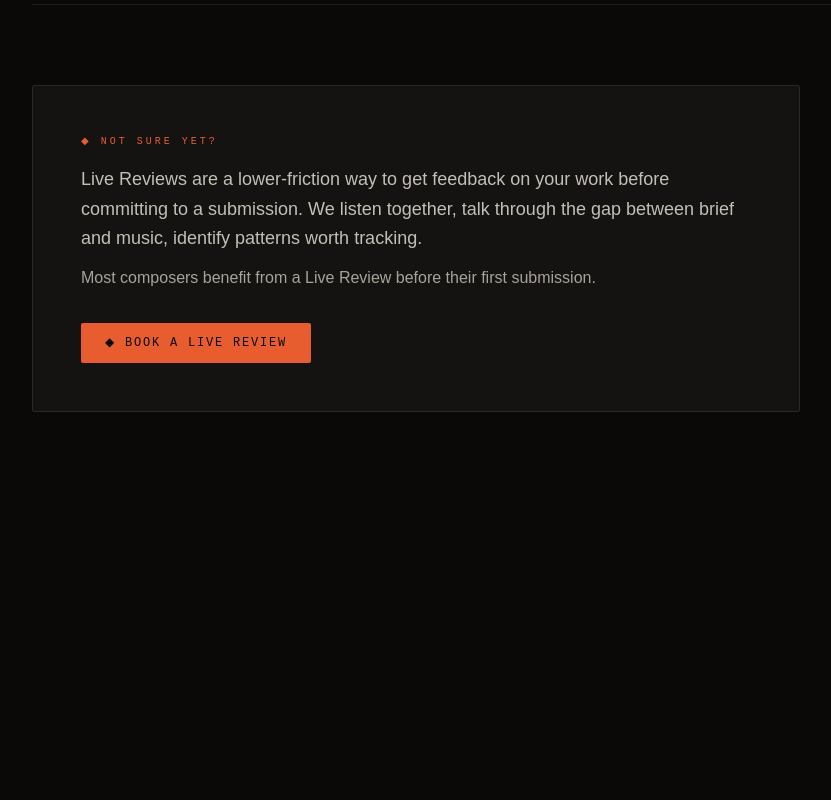
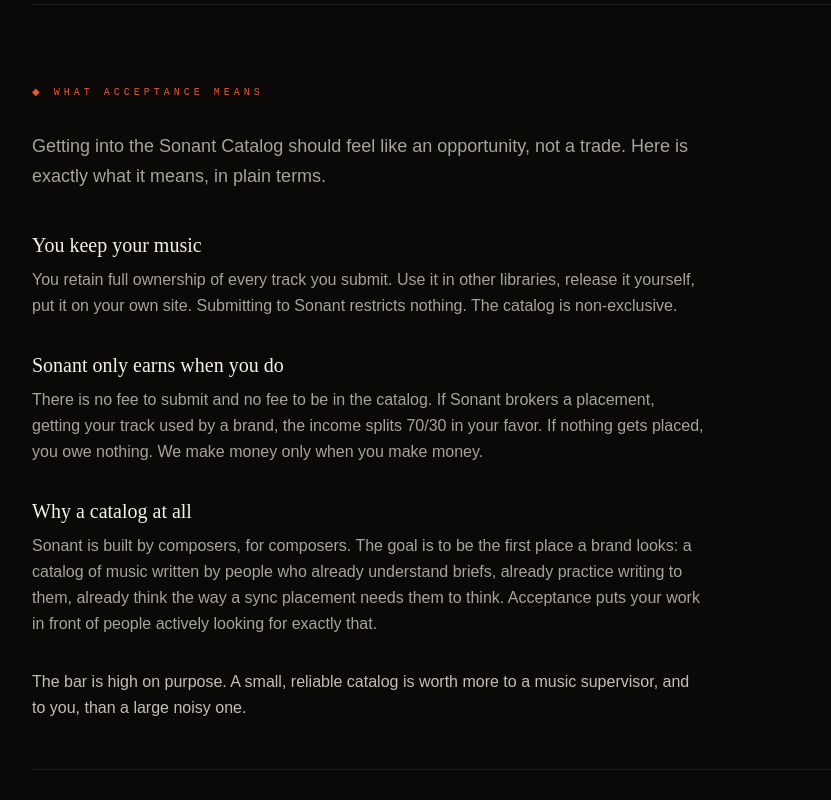
Before and after one commit to lukedespain/sonant, a Next.js app: page /submissions in a window 1280 px wide. Shown: the part 1500-2300 px from the top of the page, without its empty margins (8-839 px from the left). Before the commit the page ends 1960 px from the top, so only its background shows below. Built offline with nearby package versions, Linux system fonts and the light colour scheme; no server answers.

Commit message:
v3: catalog terms copy on submissions page and submit modal

```diff
--- a/app/submissions/page.tsx
+++ b/app/submissions/page.tsx
@@ -95,6 +95,60 @@
 
         <div className="border-t border-[#1F1D1A] mb-20" />
 
+        {/* WHAT ACCEPTANCE MEANS */}
+        <div className="text-[10px] tracking-[0.4em] uppercase text-[#E85D2F] mb-8" style={{ fontFamily: "'JetBrains Mono', monospace" }}>
+          ◆ What Acceptance Means
+        </div>
+
+        <div className="max-w-2xl mb-12">
+          <p className="text-base md:text-lg text-[#A8A39A] mb-10 leading-relaxed" style={{ fontFamily: "'DM Sans', sans-serif" }}>
+            Getting into the Sonant Catalog should feel like an opportunity, not a trade.
+            Here is exactly what it means, in plain terms.
+          </p>
+
+          <div className="mb-8">
+            <h3 className="text-xl mb-2" style={{ fontFamily: "'Fraunces', serif", fontWeight: 400 }}>
+              You keep your music
+            </h3>
+            <p className="text-base text-[#A8A39A] leading-relaxed" style={{ fontFamily: "'DM Sans', sans-serif" }}>
+              You retain full ownership of every track you submit. Use it in other libraries,
+              release it yourself, put it on your own site. Submitting to Sonant restricts
+              nothing. The catalog is non-exclusive.
+            </p>
+          </div>
+
+          <div className="mb-8">
+            <h3 className="text-xl mb-2" style={{ fontFamily: "'Fraunces', serif", fontWeight: 400 }}>
+              Sonant only earns when you do
+            </h3>
+            <p className="text-base text-[#A8A39A] leading-relaxed" style={{ fontFamily: "'DM Sans', sans-serif" }}>
+              There is no fee to submit and no fee to be in the catalog. If Sonant brokers
+              a placement, getting your track used by a brand, the income splits 70/30 in
+              your favor. If nothing gets placed, you owe nothing. We make money only when
+              you make money.
+            </p>
+          </div>
+
+          <div className="mb-8">
+            <h3 className="text-xl mb-2" style={{ fontFamily: "'Fraunces', serif", fontWeight: 400 }}>
+              Why a catalog at all
+            </h3>
+            <p className="text-base text-[#A8A39A] leading-relaxed" style={{ fontFamily: "'DM Sans', sans-serif" }}>
+              Sonant is built by composers, for composers. The goal is to be the first place
+              a brand looks: a catalog of music written by people who already understand
+              briefs, already practice writing to them, already think the way a sync
+              placement needs them to think. Acceptance puts your work in front of people
+              actively looking for exactly that.
+            </p>
+          </div>
+
+          <p className="text-base text-[#C4BFB5] leading-relaxed" style={{ fontFamily: "'DM Sans', sans-serif" }}>
+            The bar is high on purpose. A small, reliable catalog is worth more to a music
+            supervisor, and to you, than a large noisy one.
+          </p>
+        </div>
+
+        <div className="border-t border-[#1F1D1A] mb-20" />
         {/* NOT SURE YET */}
         <div className="border border-[#2A2826] bg-[#141312] p-8 md:p-12 max-w-3xl" style={{ borderRadius: '2px' }}>
           <div className="text-[10px] tracking-[0.3em] uppercase text-[#E85D2F] mb-4" style={{ fontFamily: "'JetBrains Mono', monospace" }}>
--- a/components/SubmitTrackModal.tsx
+++ b/components/SubmitTrackModal.tsx
@@ -108,7 +108,21 @@
             >
               ↗ Open the Upload Page
             </a>
+<p
+              className="text-xs text-[#8A8680] leading-relaxed mb-4"
+              style={{ fontFamily: "'DM Sans', sans-serif" }}
+            >
+              ◆ You keep full ownership of your track. The catalog is non-exclusive.
+              If Sonant brokers a placement, income splits 70/30 in your favor. No fees, ever.{' '}
 
+                <a href="/submissions"
+                target="_blank"
+                rel="noopener noreferrer"
+                className="text-[#E85D2F] hover:text-[#FF6E3D] transition-colors"
+              >
+                Full details →
+              </a>
+            </p>
             {error && (
               <div
                 className="text-sm text-[#FF8B6B] border border-[#FF8B6B]/30 bg-[#FF8B6B]/5 p-3 mb-3"
```
